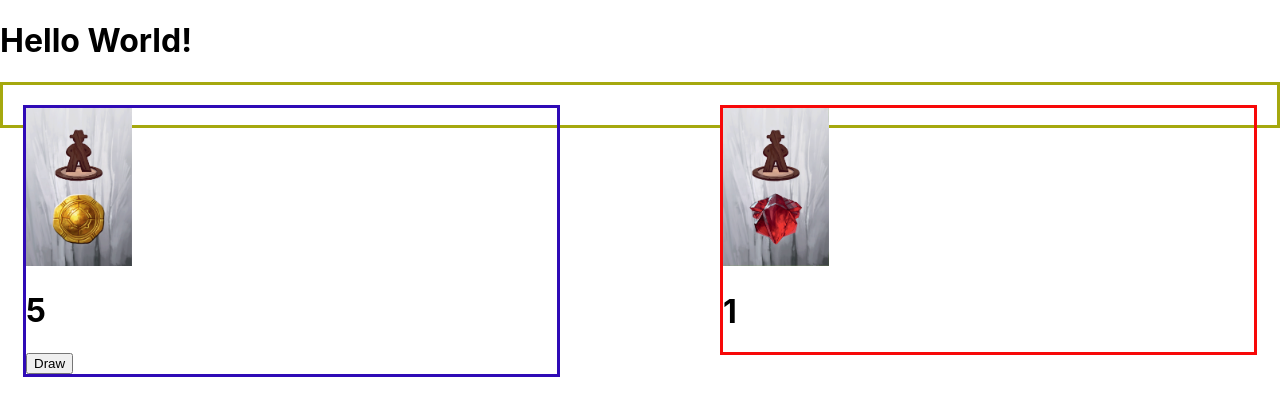
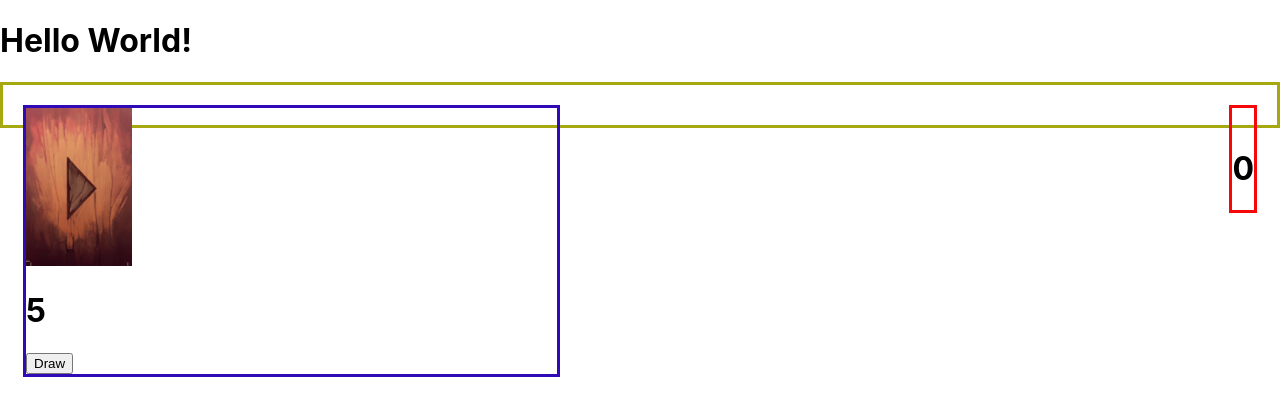
Before and after one commit to fheir/TheArnakianOne, a React (Create React App) app: page / in a window 1280 px wide. Shown: the top 416 px of the page. Built offline with nearby package versions, Linux system fonts and the light colour scheme.

Commit message:
Shuffle starting cards.  Add card drawing

```diff
--- a/src/App.js
+++ b/src/App.js
@@ -94,24 +94,52 @@ function App(props) {
   );
 }
 
+function shuffle(array) {
+  var currentIndex = array.length, temporaryValue, randomIndex;
+
+  // While there remain elements to shuffle...
+  while (0 !== currentIndex) {
+
+    // Pick a remaining element...
+    randomIndex = Math.floor(Math.random() * currentIndex);
+    currentIndex -= 1;
+
+    // And swap it with the current element.
+    temporaryValue = array[currentIndex];
+    array[currentIndex] = array[randomIndex];
+    array[randomIndex] = temporaryValue;
+  }
+
+  return array;
+}
+
 class GameController extends React.Component {
   constructor(props) {
     super(props);
-    // array of cards
-    //pass in array of cards into the piles
     this.state =
       {
-        cardsInDeck: BasicCards.slice(),
-        cardsInDiscard: [testCard]
+        cardsInDeck: shuffle(BasicCards.slice()),
+        cardsInDiscard: []
       };
-    var cardTotal = 10;
+  }
+
+  handleDrawCard() {
+    var drawPile = this.state.cardsInDeck.slice();
+    var newDiscard = this.state.cardsInDiscard.slice();
+    newDiscard.push(drawPile.splice(drawPile.length - 1, 1)[0]);
+
+    this.setState(() => ({
+      cardsInDeck: drawPile,
+      cardsInDiscard: newDiscard
+    }));
+
   }
 
   render() {
     return (
       <div className="float-container">
-        <DrawPile cards={this.state.cardsInDeck} name="draw-pile" canDraw ={true}/>
-        <DrawPile cards={this.state.cardsInDiscard} name="discard-pile" canDraw={false}/>
+        <DrawPile cards={this.state.cardsInDeck} name="draw-pile" canDraw ={this.state.cardsInDeck.length > 0} index={this.state.cardsInDeck.length > 0 ? this.state.cardsInDeck.length-1 : 0} onClick={() => this.handleDrawCard()}/>
+        <DrawPile cards={this.state.cardsInDiscard} name="discard-pile" canDraw={false} index={this.state.cardsInDiscard.length > 0 ? this.state.cardsInDiscard.length-1 : 0}/>
       </div>
     );
   }
@@ -120,19 +148,15 @@ class GameController extends React.Component {
 class DrawPile extends React.Component {
   constructor(props) {
     super(props);
-    this.drawCard = this.drawCard.bind(this);
-  }
-
-  drawCard() {
-
   }
 
   render() {
     return (
       <div className={this.props.name}>
-        <img className="Draw" src={this.props.cards[0] ? this.props.cards[0].front : null}/>
+        {console.log(this.props.cards)}
+        <img className="Draw" src={this.props.cards[this.props.index] ? (this.props.canDraw ? this.props.cards[this.props.index].back : this.props.cards[this.props.index].front) : null}/>
         <h1>{this.props.cards.length}</h1>
-        {this.props.canDraw ? <button onClick={this.drawCard}>Draw</button> : null}
+        {this.props.canDraw ? <button onClick={() => this.props.onClick()}>Draw</button> : null}
       </div>
     );
   }
```
